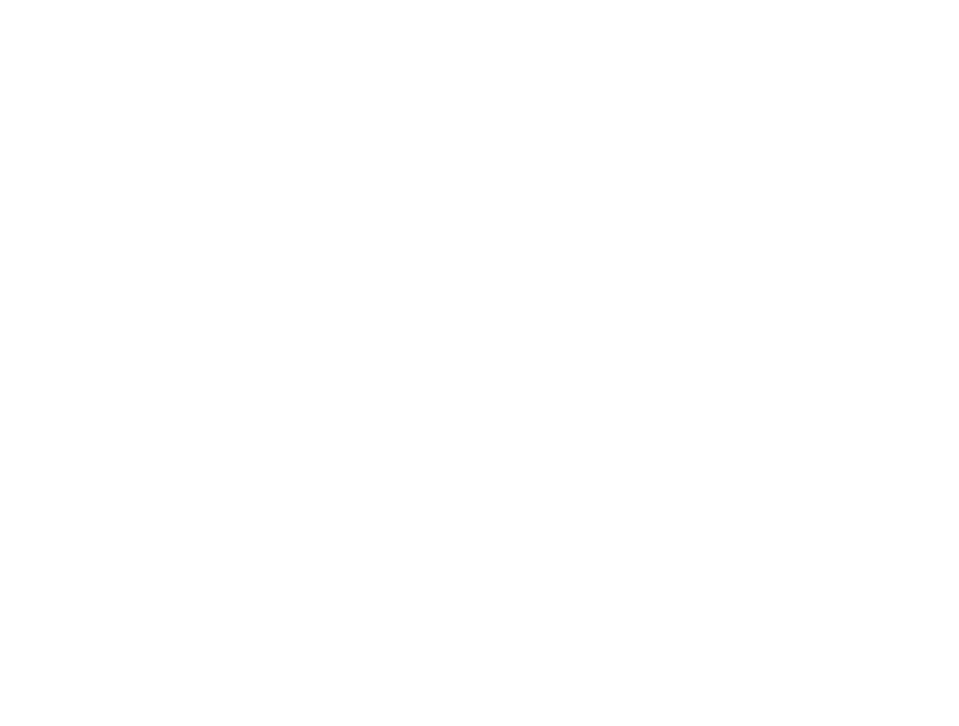
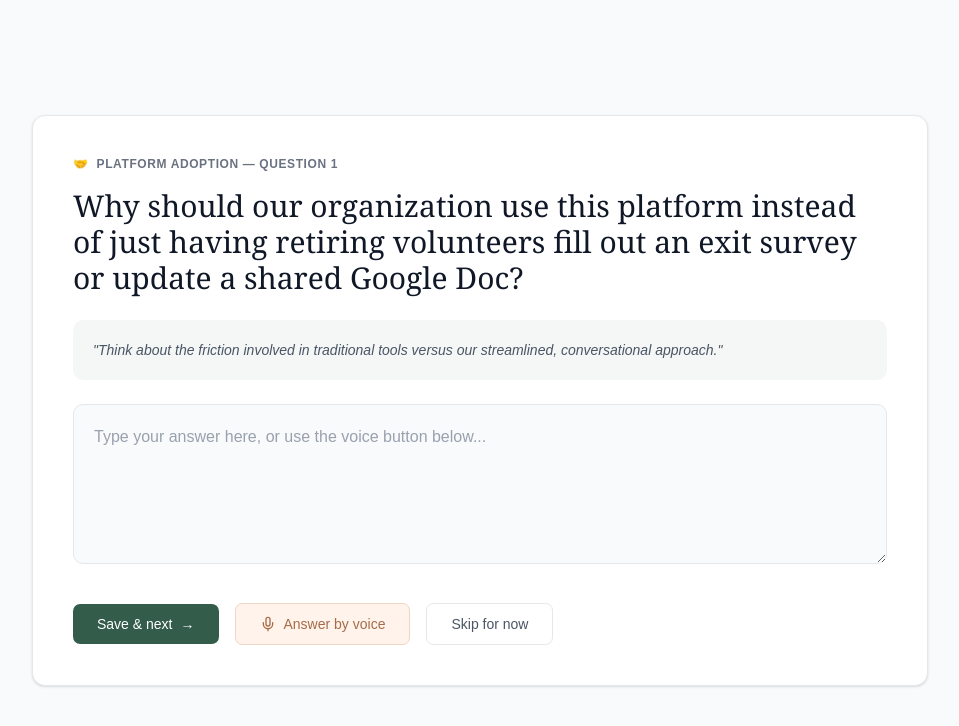
Before and after one commit to jennyuxi/youcode2026, a React (Vite) app in the folder frontend/: page /forum in a window 1280 px wide. Before the commit this address had no page. Shown: the top 726 px of the page, without its empty margins (160-1119 px from the left). Built offline with nearby package versions, Linux system fonts and the light colour scheme.

Commit message:
Add forum section

```diff
--- a/frontend/src/App.tsx
+++ b/frontend/src/App.tsx
@@ -1,12 +1,16 @@
+import Forum from './Forum.tsx'
 import { Routes, Route } from 'react-router-dom'
 import Home from './Home.tsx'
 import About from './About.tsx'
 
 function App() {
+
+
   return (
     <Routes>
         <Route path="/" element={<Home/>}/>
         <Route path="/about" element={<About/>}/>
+        <Route path="/forum" element={<Forum/>}/>
     </Routes>
   )
 }
--- /dev/null
+++ b/frontend/src/Forum.tsx
@@ -0,0 +1,67 @@
+import React, { useState } from 'react';
+
+const Forum: React.FC = () => {
+  // 1. We now initialize the state with an empty string so the box starts blank.
+  const [answer, setAnswer] = useState("");
+
+  // The specific paragraph you want to appear
+  const exampleAnswer = "Great question! The biggest barrier to saving institutional memory isn't a lack of willingness; it's the friction of the tools. Traditional exit surveys and spreadsheets often feel like administrative homework, and they demand a level of digital literacy that many of our most experienced, long-term volunteers might not have.";
+
+  // 2. This function fires when the button is clicked, filling the text box.
+  const handleButtonClick = () => {
+    setAnswer(exampleAnswer);
+  };
+
+  return (
+    <div className="flex min-h-screen w-full flex-col items-center justify-center bg-gray-50 p-4">
+      <div className="w-full max-w-4xl rounded-2xl border border-gray-200 bg-white p-8 shadow-sm md:p-10">
+
+        <div className="mb-4 flex items-center gap-2 text-xs font-semibold uppercase tracking-wider text-gray-500">
+          <span>🤝</span>
+          <span>PLATFORM ADOPTION — QUESTION 1</span>
+        </div>
+
+        <h1 className="mb-6 text-2xl text-gray-900 md:text-3xl" style={{ fontFamily: 'Georgia, serif' }}>
+          Why should our organization use this platform instead of just having retiring volunteers fill out an exit survey or update a shared Google Doc?
+        </h1>
+
+        <div className="mb-6 rounded-xl bg-[#F4F7F5] p-5 text-sm italic text-gray-600">
+          "Think about the friction involved in traditional tools versus our streamlined, conversational approach."
+        </div>
+
+        <textarea
+          className="mb-8 min-h-[160px] w-full resize-y rounded-xl border border-gray-200 bg-[#F9FAFB] p-5 text-gray-700 placeholder-gray-400 focus:border-[#335C4B] focus:outline-none focus:ring-1 focus:ring-[#335C4B]"
+          placeholder="Type your answer here, or use the voice button below..."
+          value={answer}
+          onChange={(e) => setAnswer(e.target.value)}
+        />
+
+        <div className="flex flex-wrap items-center gap-4">
+          {/* 3. We attached an onClick handler to trigger the function above */}
+          <button
+            onClick={handleButtonClick}
+            className="flex items-center gap-2 rounded-lg bg-[#335C4B] px-6 py-2.5 text-sm font-medium text-white transition-colors hover:bg-[#27483a]"
+          >
+            Save & next <span>&rarr;</span>
+          </button>
+
+          <button className="flex items-center gap-2 rounded-lg border border-[#F0D5C1] bg-[#FFF3EC] px-6 py-2.5 text-sm font-medium text-[#A66C47] transition-colors hover:bg-[#ffe8d9]">
+            <svg xmlns="http://www.w3.org/2000/svg" width="16" height="16" viewBox="0 0 24 24" fill="none" stroke="currentColor" strokeWidth="2" strokeLinecap="round" strokeLinejoin="round">
+              <path d="M12 2a3 3 0 0 0-3 3v7a3 3 0 0 0 6 0V5a3 3 0 0 0-3-3Z"></path>
+              <path d="M19 10v2a7 7 0 0 1-14 0v-2"></path>
+              <line x1="12" x2="12" y1="19" y2="22"></line>
+            </svg>
+            Answer by voice
+          </button>
+
+          <button className="rounded-lg border border-gray-200 bg-white px-6 py-2.5 text-sm font-medium text-gray-600 transition-colors hover:bg-gray-50">
+            Skip for now
+          </button>
+        </div>
+
+      </div>
+    </div>
+  );
+};
+
+export default Forum
```
